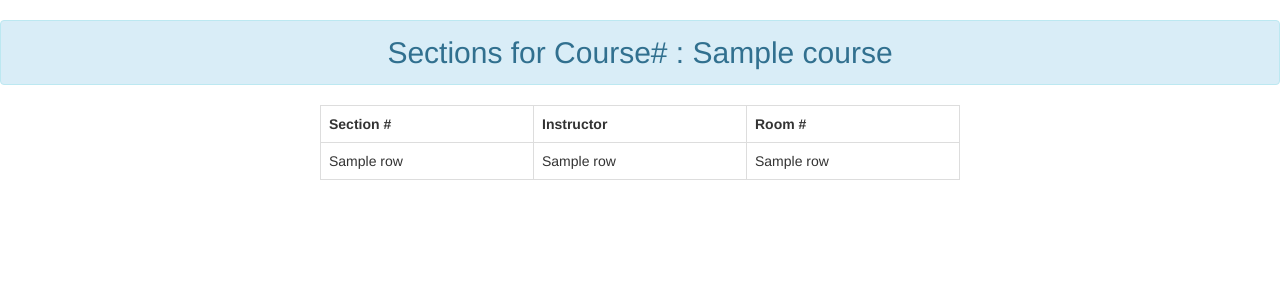
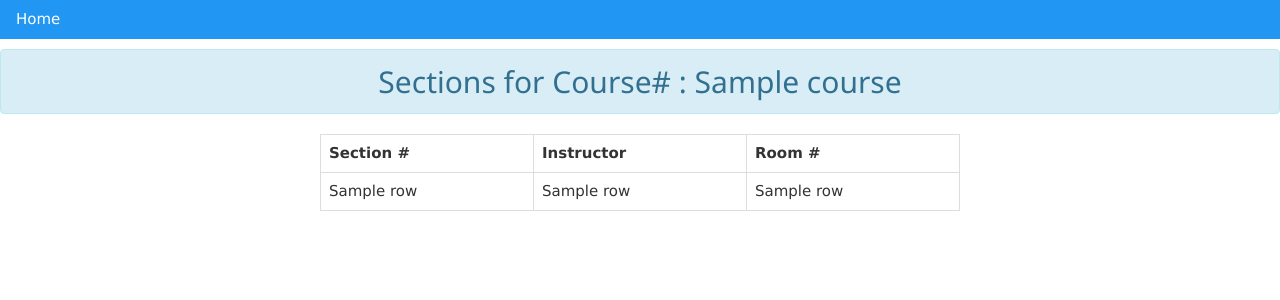
Before and after one commit to CoderKn1ght/Cloud-Computing, a Flask app: template templates/sections.html in a window 1280 px wide. Shown: the top 300 px of the page. Run offline with Flask 2, Linux system fonts and the light colour scheme; the template is opened without the code that fills it: most values are stand-ins (such as "Sample title", 1, 10 or a date in 2020); some libraries are stand-ins or nearby versions.

Commit message:
Updated Sections

```diff
--- a/templates/sections.html
+++ b/templates/sections.html
@@ -4,10 +4,14 @@
     <meta charset="UTF-8">
     <title>Sections</title>
     <link rel="stylesheet" href="https://maxcdn.bootstrapcdn.com/bootstrap/3.3.7/css/bootstrap.min.css">
-        <script src="https://ajax.googleapis.com/ajax/libs/jquery/3.3.1/jquery.min.js"></script>
-        <script src="https://maxcdn.bootstrapcdn.com/bootstrap/3.3.7/js/bootstrap.min.js"></script>
+    <script src="https://ajax.googleapis.com/ajax/libs/jquery/3.3.1/jquery.min.js"></script>
+    <script src="https://maxcdn.bootstrapcdn.com/bootstrap/3.3.7/js/bootstrap.min.js"></script>
+    <link rel="stylesheet" href="https://www.w3schools.com/w3css/4/w3.css">
 </head>
 <body>
+    <div class="w3-bar w3-blue">
+       <div class="w3-bar-item"><a href="/">Home</a></div>
+    </div>
     <center>
         <h2 class="alert alert-info">Sections for Course# : {{course}}</h2>
         <table style="max-width:50%" class="table table-bordered">
```
